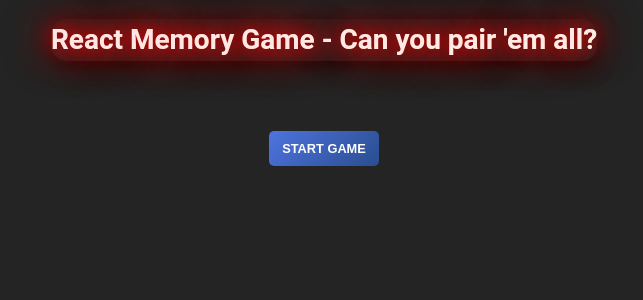
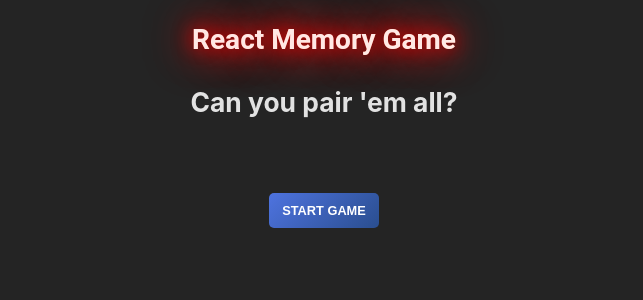
Before and after one commit to Zdravko93/react_memory_game, a React (Vite) app: page / in a window 1280 px wide. Shown: the top 300 px of the page, without its empty margins (316-959 px from the left). Built offline with nearby package versions, Linux system fonts and the light colour scheme.

Commit message:
Fix: media query breakpoints(screen sizes); fix headers minimum width for the main game content width consistency

```diff
--- a/src/App.module.css
+++ b/src/App.module.css
@@ -1,5 +1,5 @@
 .main-wrapper {
-  width: 1200px;
+  max-width: 1200px;
   margin: auto;
   width: 100%;
   padding: 1rem;
@@ -22,7 +22,7 @@
 }
 
 /* MEDIA QUERIES */
-/* Mobile:  */
+/* Mobile */
 @media (max-width: 480px) {
   .cards-grid {
     grid-template-columns: repeat(3, 1fr);
--- a/src/components/Button.module.css
+++ b/src/components/Button.module.css
@@ -30,7 +30,7 @@
 }
 
 /* MEDIA QUERIES */
-@media (min-width: 600px) {
+@media (min-width: 480px) {
   .button {
     font-size: 0.8rem;
     padding: 0.5em 0.7em;
--- a/src/components/GameLog.module.css
+++ b/src/components/GameLog.module.css
@@ -43,7 +43,7 @@
 }
 
 /* MEDIA QUERIES */
-@media (min-width: 600px) {
+@media (min-width: 480px) {
   .game-log h3 {
     font-size: 1rem;
   }
--- a/src/components/Header.jsx
+++ b/src/components/Header.jsx
@@ -4,7 +4,8 @@ import Button from "./Button";
 export default function Header({ onStartGame, showStartbutton, label }) {
   return (
     <header className={classes.header}>
-      <h1>{"React Memory Game - Can you pair 'em all?"}</h1>
+      <h1>{"React Memory Game"}</h1>
+      <h2>{"Can you pair 'em all?"}</h2>
       <div className={classes["button-container"]}>
         {showStartbutton && <Button onClick={onStartGame}>{label}</Button>}
       </div>
--- a/src/components/Header.module.css
+++ b/src/components/Header.module.css
@@ -1,6 +1,8 @@
-/* .header {
-  border: 2px solid red;
-} */
+h1,
+h2 {
+  text-align: center;
+  min-width: 300px;
+}
 
 h1 {
   font-family: "Roboto", sans-serif;
@@ -9,10 +11,12 @@ h1 {
   -webkit-background-clip: text;
   animation: glow 1.5s infinite alternate, heading-fade-in 200ms linear;
   border-radius: 15px;
-  box-shadow: 0 5px 20px rgba(0, 0, 0, 0.6);
   text-align: center;
   font-size: 1rem;
-  max-width: 300px;
+}
+
+h2 {
+  font-size: 0.9rem;
 }
 
 .button-container {
@@ -52,15 +56,32 @@ h1 {
 }
 
 /* MEDIA QUERIES */
-@media (min-width: 600px) {
+@media (min-width: 480px) {
+  h1,
+  h2 {
+    min-width: 450px;
+  }
+
   h1 {
     font-size: 1.5rem;
-    max-width: 100%;
+  }
+
+  h2 {
+    font-size: 1.4rem;
   }
 }
 
 @media (min-width: 780px) {
+  h1,
+  h2 {
+    min-width: 600px;
+  }
+
   h1 {
     font-size: 1.75rem;
   }
+
+  h2 {
+    font-size: 1.65rem;
+  }
 }
```
